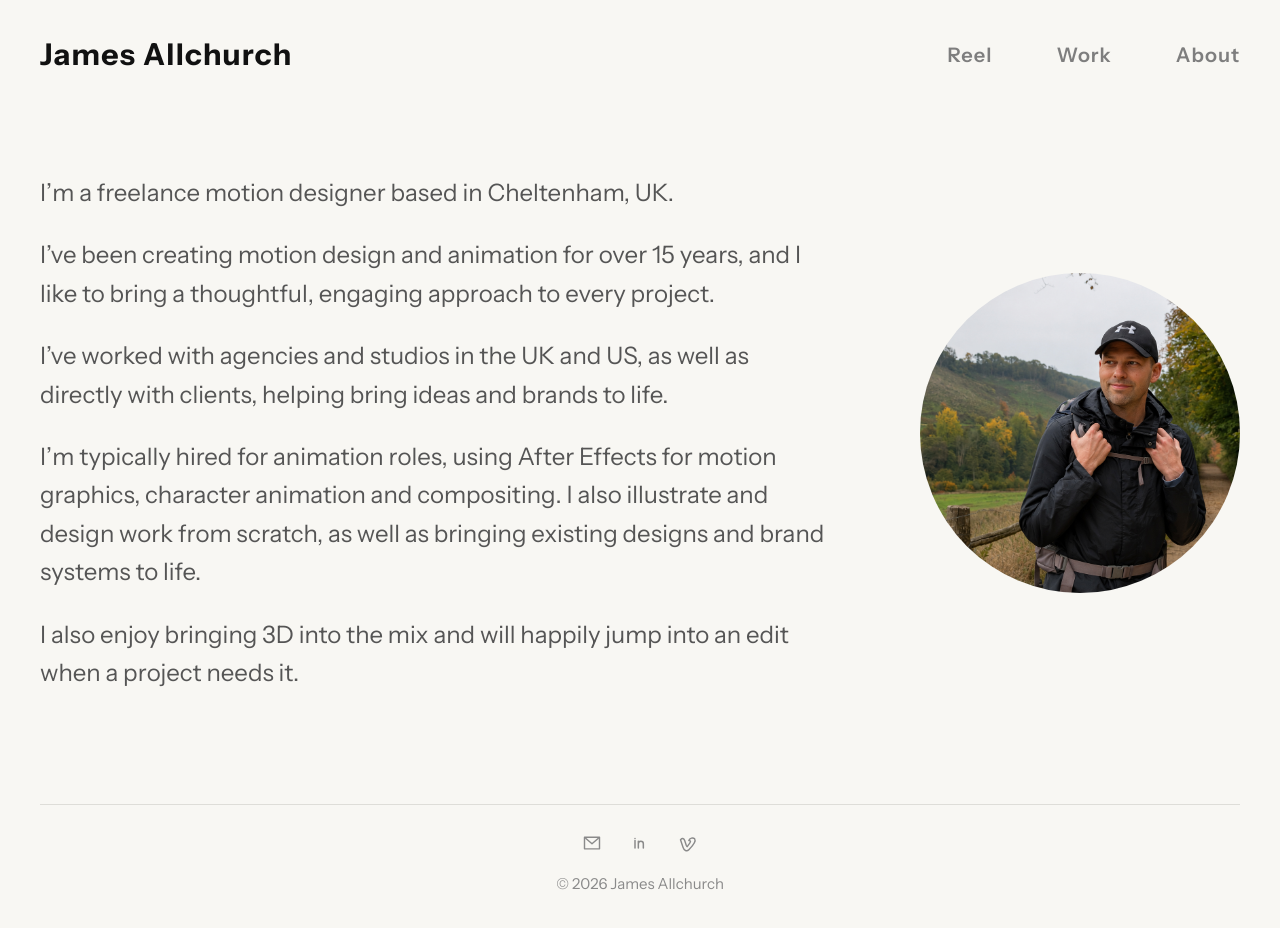
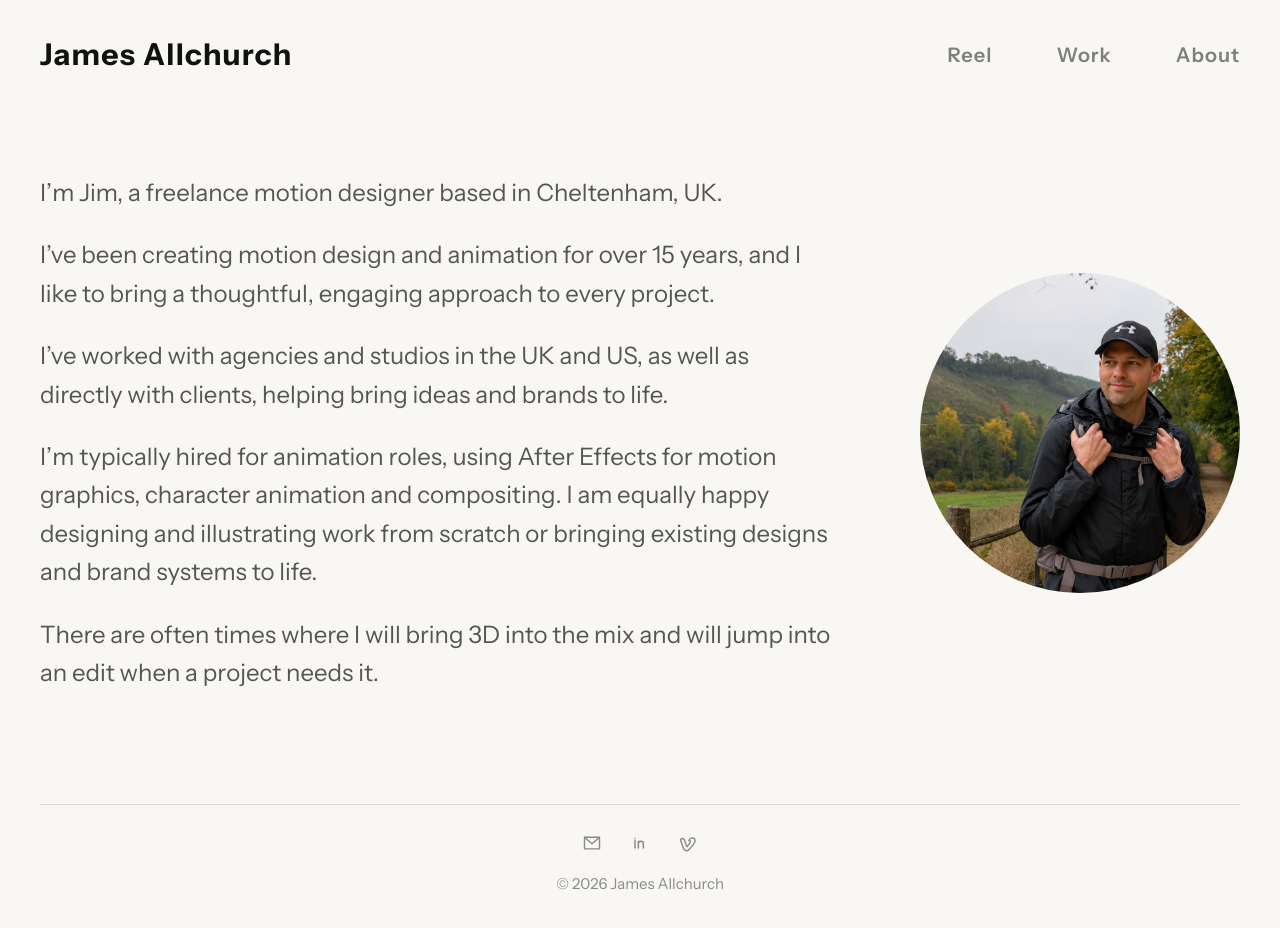
Before and after one commit to marmaladeJim/james-allchurch-portfolio, a Next.js app: page /about in a window 1280 px wide. Shown: the top 928 px of the page. Built offline with nearby package versions, Linux system fonts and the light colour scheme.

Commit message:
Update personal introduction and description

```diff
--- a/app/about/page.tsx
+++ b/app/about/page.tsx
@@ -12,7 +12,7 @@ export default function AboutPage() {
 
         <div className="space-y-6 text-[19px] leading-[1.6] text-[#555555] md:text-[24px]">
           <p>
-            I’m a freelance motion designer based in Cheltenham, UK.
+            I’m Jim, a freelance motion designer based in Cheltenham, UK.
           </p>
 
           <p>
@@ -27,14 +27,14 @@ export default function AboutPage() {
 
           <p>
             I’m typically hired for animation roles, using After Effects for
-            motion graphics, character animation and compositing. I also
-            illustrate and design work from scratch, as well as bringing
+            motion graphics, character animation and compositing. I am equally
+            happy designing and illustrating work from scratch or bringing
             existing designs and brand systems to life.
           </p>
 
           <p>
-            I also enjoy bringing 3D into the mix and will happily jump into
-            an edit when a project needs it.
+            There are often times where I will bring 3D into the mix and
+            will jump into an edit when a project needs it.
           </p>
         </div>
 
```
